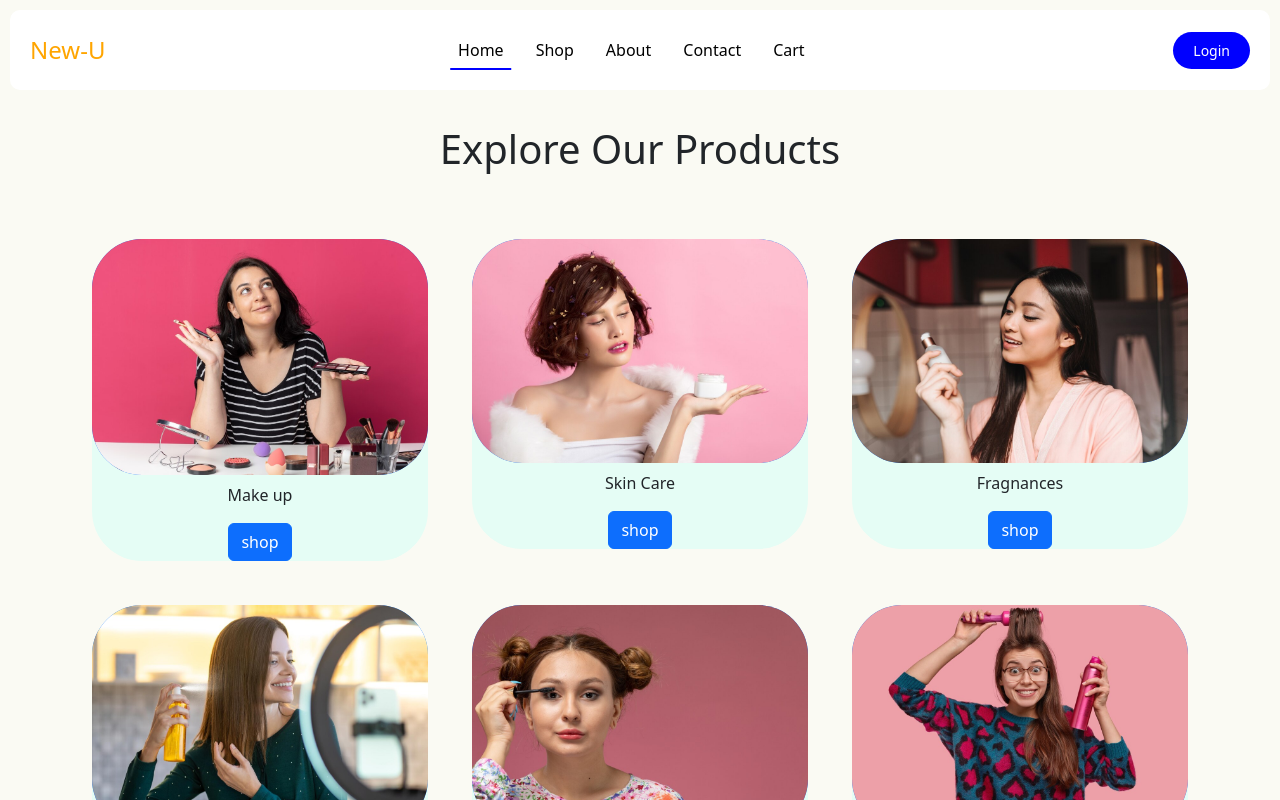
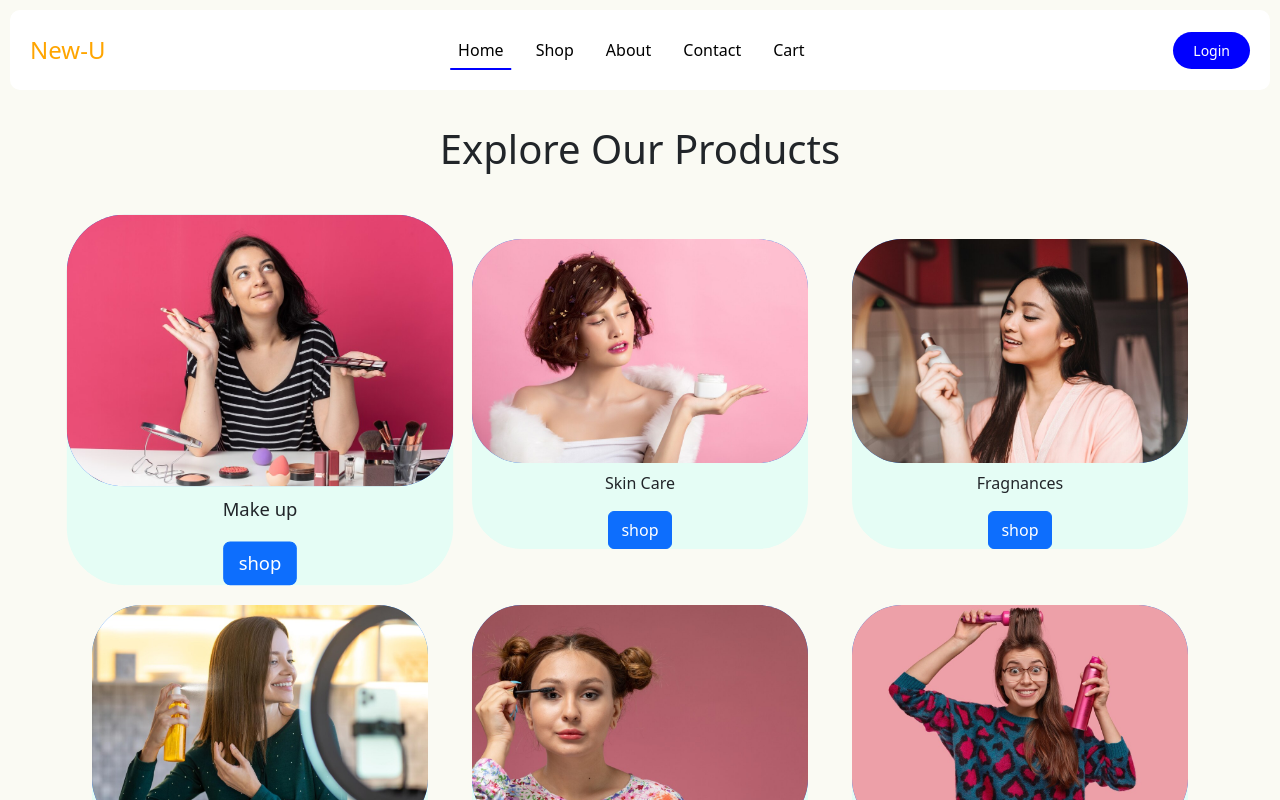
Before and after one commit to BHANULATHA07/website, a plain HTML site: page index.html in a window 1280 px wide. In both pictures the pointer is over the element 260 px from the left and 2051 px from the top of the page. Shown: the part 1651-2451 px from the top of the page. Drawn offline with nearby package versions, Linux system fonts and the light colour scheme.

Commit message:
Update home.css

```diff
--- a/home.css
+++ b/home.css
@@ -159,6 +159,13 @@ card1 img:hover{
   filter: grayscale(1);
   transform:scale(1.03);
 }
+.card1{
+  transition:all 0.3s;
+}
+.card1:hover{
+  transform: scale(1.15);
+}
+
 .btn-primary:hover{
   background-color: black;
 }
```
